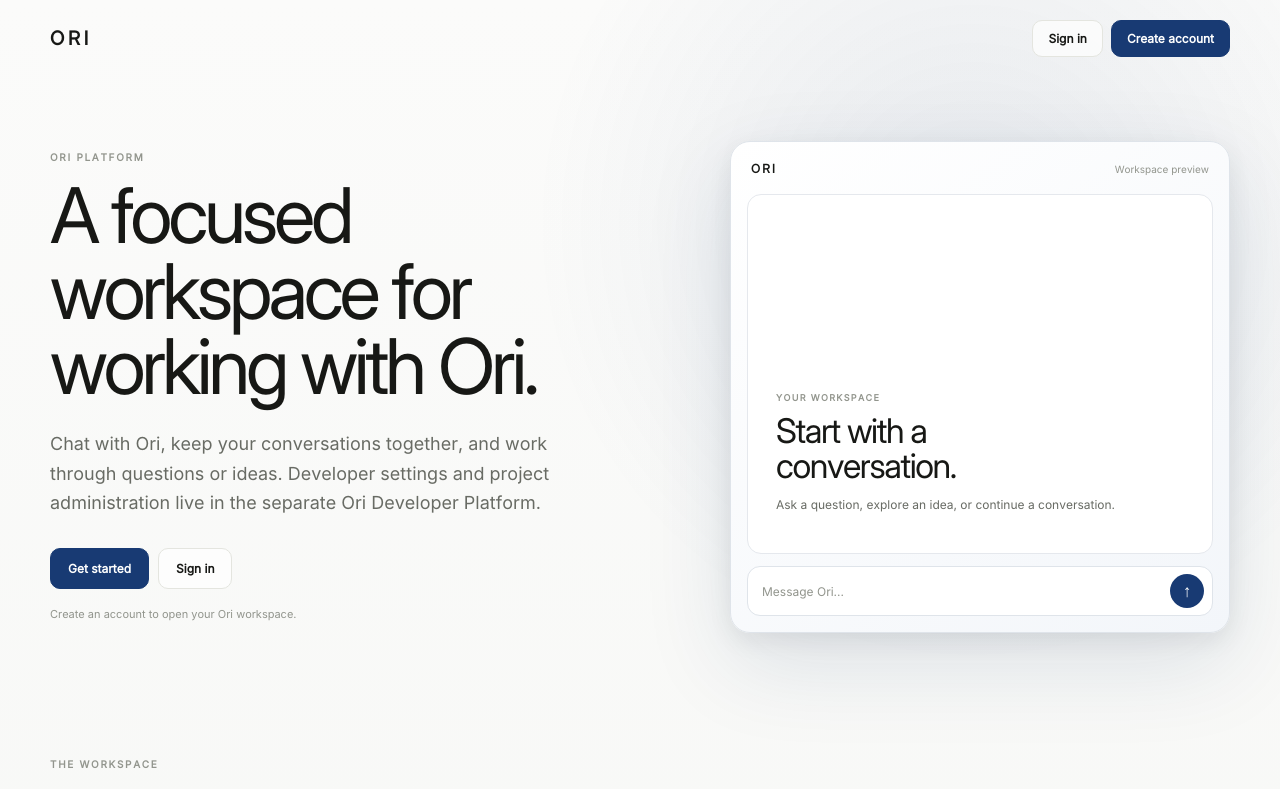
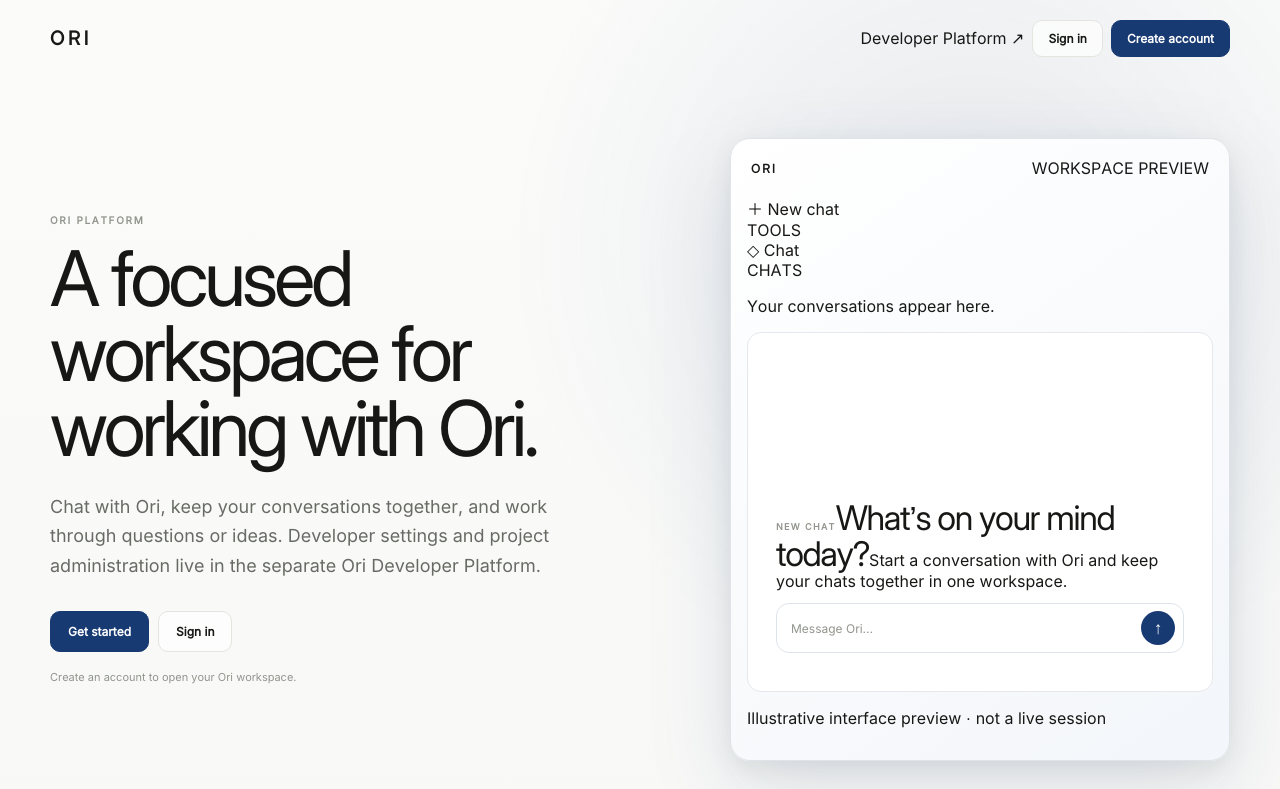
Before and after one commit to 30lnewcomb-byte/ori-platform, a Next.js app in the folder apps/web/: page / in a window 1280 px wide. Shown: the top 789 px of the page. Built offline with nearby package versions, Linux system fonts and the light colour scheme; no server answers.

Commit message:
Build a product-accurate Ori Platform workspace preview

```diff
--- a/apps/web/app/page.tsx
+++ b/apps/web/app/page.tsx
@@ -12,6 +12,9 @@ export default async function LandingPage() {
       <nav className={styles.nav} aria-label="Main navigation">
         <a href="/" className={styles.brand} aria-label="Ori home">ORI</a>
         <div className={styles.navActions}>
+          <a className={styles.developerLink} href="https://ori-developer-platform.vercel.app" target="_blank" rel="noopener noreferrer">
+            Developer Platform <span aria-hidden="true">↗</span>
+          </a>
           <SignInButton mode="redirect" forceRedirectUrl="/chat">
             <button className={styles.signIn} type="button">Sign in</button>
           </SignInButton>
@@ -39,20 +42,34 @@ export default async function LandingPage() {
           <p className={styles.note}>Create an account to open your Ori workspace.</p>
         </div>
 
-        <div className={styles.heroPanel} aria-label="Ori workspace preview">
+        <div className={styles.heroPanel} aria-label="Illustrative preview of the Ori chat workspace">
           <div className={styles.panelTop}>
             <span className={styles.panelBrand}>ORI</span>
-            <span className={styles.liveMark}>Workspace preview</span>
+            <span className={styles.previewLabel}>WORKSPACE PREVIEW</span>
           </div>
-          <div className={styles.panelContent}>
-            <span className={styles.panelEyebrow}>YOUR WORKSPACE</span>
-            <strong>Start with a conversation.</strong>
-            <span>Ask a question, explore an idea, or continue a conversation.</span>
+
+          <div className={styles.workspaceMock}>
+            <aside className={styles.previewSidebar} aria-label="Example workspace navigation">
+              <div className={styles.previewNewChat}><span aria-hidden="true">＋</span> New chat</div>
+              <span className={styles.previewSectionLabel}>TOOLS</span>
+              <div className={styles.previewNavItem}><span aria-hidden="true">◇</span> Chat</div>
+              <span className={styles.previewSectionLabel}>CHATS</span>
+              <p className={styles.previewEmpty}>Your conversations appear here.</p>
+            </aside>
+
+            <div className={styles.panelContent}>
+              <div className={styles.previewWelcome}>
+                <span className={styles.panelEyebrow}>NEW CHAT</span>
+                <strong>What’s on your mind today?</strong>
+                <span>Start a conversation with Ori and keep your chats together in one workspace.</span>
+              </div>
+              <div className={styles.panelComposer}>
+                <span>Message Ori...</span>
+                <span className={styles.sendIcon} aria-hidden="true">↑</span>
+              </div>
+            </div>
           </div>
-          <div className={styles.panelComposer}>
-            <span>Message Ori...</span>
-            <span className={styles.sendIcon}>↑</span>
-          </div>
+          <p className={styles.previewCaption}>Illustrative interface preview · not a live session</p>
         </div>
       </section>
 
@@ -89,7 +106,7 @@ export default async function LandingPage() {
           rel="noopener noreferrer"
           aria-label="Visit Ori's GitHub creator profile"
           title="GitHub profile"
-          style={{ display: 'inline-flex', alignItems: 'center', color: '#000000' }}
+          className={styles.githubLink}
         >
           <svg width="20" height="20" viewBox="0 0 24 24" fill="currentColor" aria-hidden="true">
             <path fillRule="evenodd" clipRule="evenodd" d="M12 2C6.477 2 2 6.484 2 12.017c0 4.425 2.865 8.18 6.839 9.504.5.092.682-.217.682-.483 0-.237-.008-.868-.013-1.703-2.782.605-3.369-1.343-3.369-1.343-.454-1.158-1.11-1.466-1.11-1.466-.908-.62.069-.608.069-.608 1.003.07 1.53 1.032 1.53 1.032.892 1.53 2.341 1.088 2.91.832.092-.647.35-1.088.636-1.338-2.22-.253-4.555-1.113-4.555-4.951 0-1.093.39-1.988 1.029-2.688-.103-.253-.446-1.272.098-2.65 0 0 .84-.27 2.75 1.026A9.564 9.564 0 0112 6.844c.85.004 1.705.115 2.504.337 1.909-1.296 2.747-1.027 2.747-1.027.546 1.379.1 2.651.1 2.651.64.7 1.028 1.595 1.028 2.688 0 3.848-2.339 4.695-4.566 4.943.359.309.678.92.678 1.855 0 1.338-.012 2.419-.012 2.747 0 .268.18.58.688.482A10.019 10.019 0 0022 12.017C22 6.484 17.522 2 12 2z" />
@@ -99,10 +116,3 @@ export default async function LandingPage() {
     </main>
   )
 }
-
-function LandingRedirect() {
-  const destination = '/chat'
-  return (
-    <meta httpEquiv="refresh" content={`0;url=${destination}`} />
-  )
-}
```
